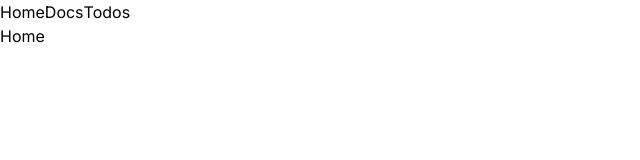
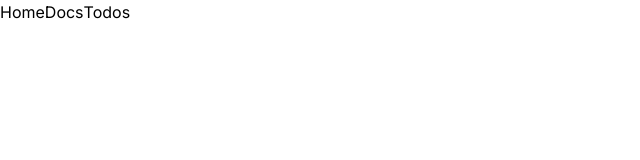
Before and after one commit to victoriajquinto/nextjs, a Next.js app in the folder intro/: page / in a window 1280 px wide. Shown: the top 160 px of the page, without its empty margins (0-640 px from the left). Built offline with nearby package versions, Linux system fonts and the light colour scheme.

Commit message:
mount NewToDoForm to home page

```diff
--- a/intro/app/page.tsx
+++ b/intro/app/page.tsx
@@ -1,6 +1,12 @@
+import NewToDoForm from '@/components/NewToDoForm'
+
 const Home = async () => {
 
- return (<div>Home</div>)
+ return (
+  <div>
+    <NewToDoForm />
+  </div>
+)
 }
 
 export default Home
```
